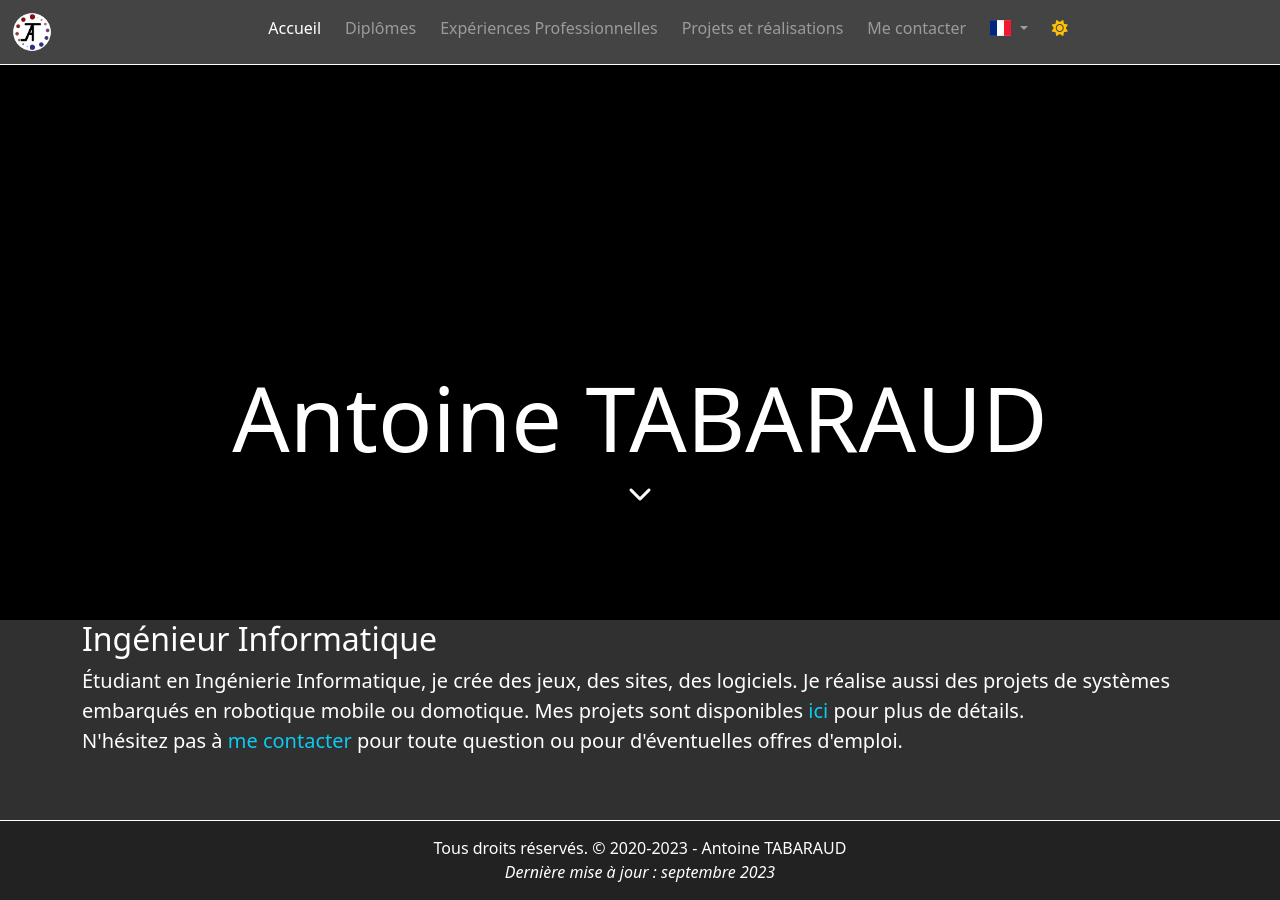
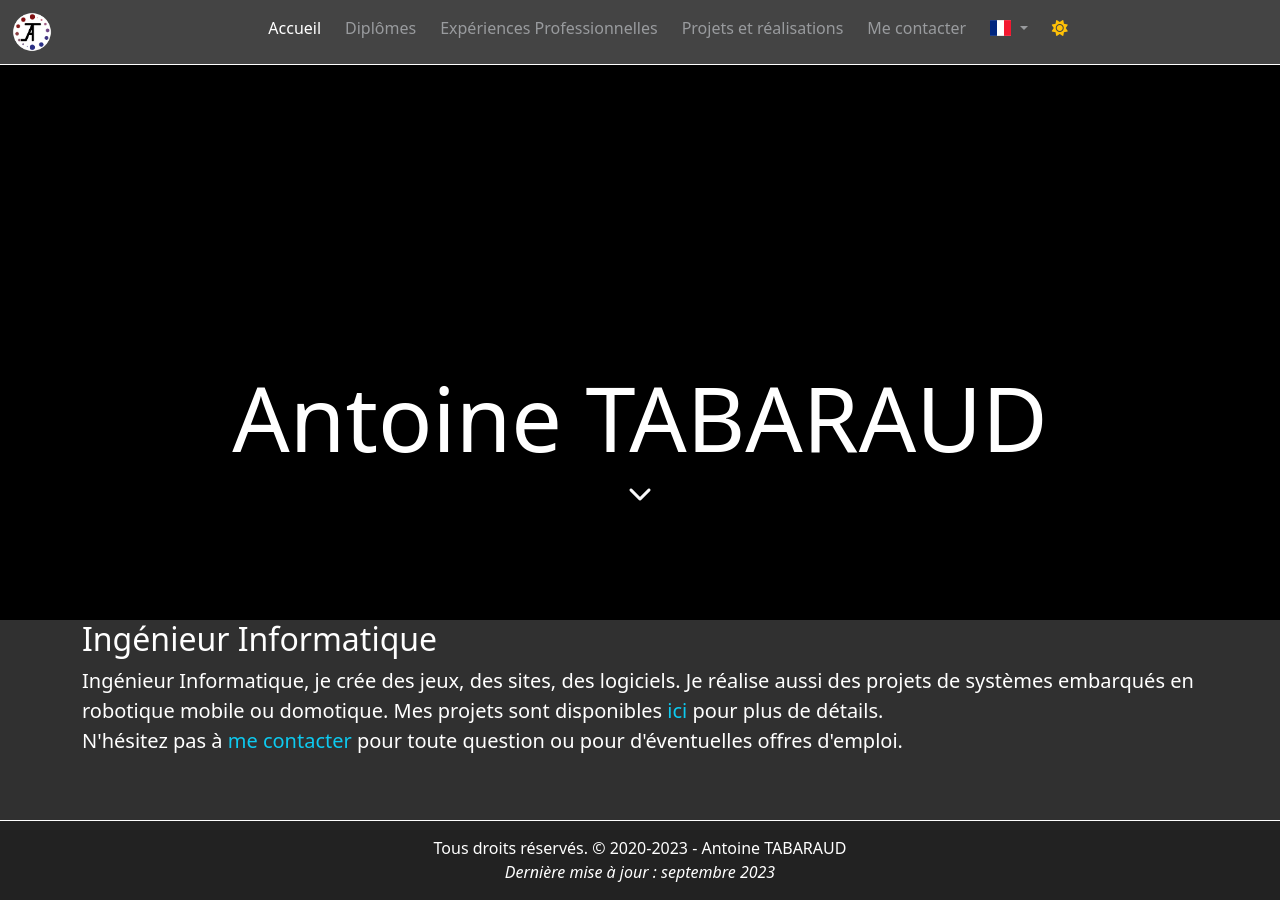
Before and after one commit to AntTBD/AntTBD.github.io, a Jekyll site: the page built from index.html, in a window 1280 px wide and 900 px high, scrolled down 344 px. Built offline with Jekyll 4.4.1, drawn with Linux system fonts in a browser that asks for light colours; nearby versions of some CDN libraries; library files that are not in the unit come from our copies.

Commit message:
update home description

```diff
--- a/index.html
+++ b/index.html
@@ -23,12 +23,12 @@ layout: default
         <div class="container">
             <div class="fr">
                 <h2>Ingénieur Informatique</h2>
-                <p class="lead">Étudiant en Ingénierie Informatique, je crée des jeux, des sites, des logiciels. Je réalise aussi des projets de systèmes embarqués en robotique mobile ou domotique. Mes projets sont disponibles <a class="link text-info" href="/projects">ici</a> pour plus de détails.<br>
+                <p class="lead">Ingénieur Informatique, je crée des jeux, des sites, des logiciels. Je réalise aussi des projets de systèmes embarqués en robotique mobile ou domotique. Mes projets sont disponibles <a class="link text-info" href="/projects">ici</a> pour plus de détails.<br>
                     N'hésitez pas à <a class="link text-info" href="/contact">me contacter</a> pour toute question ou pour d'éventuelles offres d'emploi.</p>
             </div>
             <div class="en">
-                <h2>Computing Engineer</h2>
-                <p class="lead">I am a French Computing Engineer student, I create games, websites, software. I also realize projects of embedded systems in mobile robotics or domotic. My projects are available <a class="link text-info" href="/projects">here</a> for more details.<br>
+                <h2>Software Engineer</h2>
+                <p class="lead">I am a French Software Engineer, I create games, websites, software. I also realize projects of embedded systems in mobile robotics or domotic. My projects are available <a class="link text-info" href="/projects">here</a> for more details.<br>
                     Please feel free to <a class="link text-info" href="/contact">contact me</a> for further question or for possible job offers.</p>
             </div>
         </div>
```
